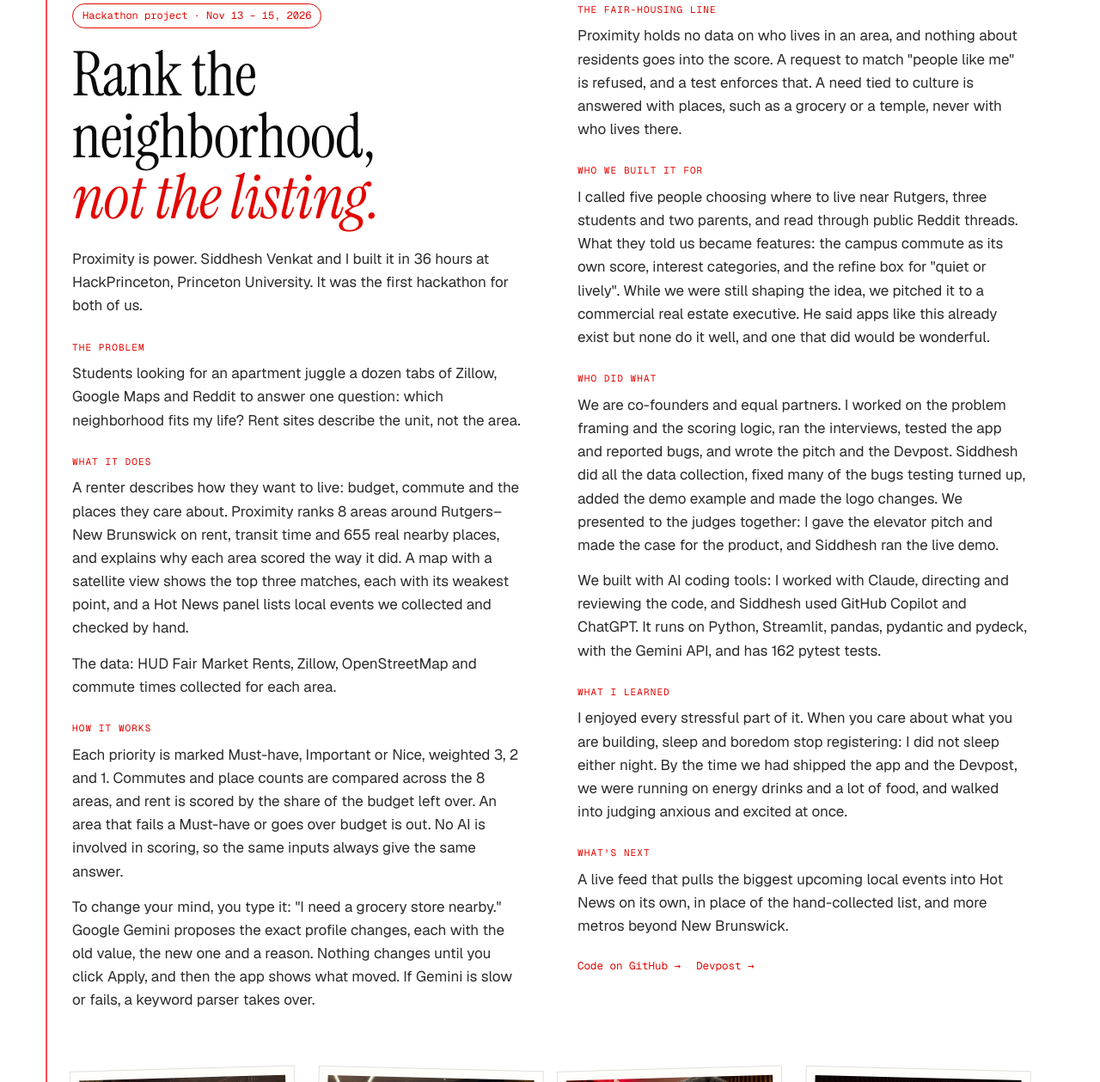
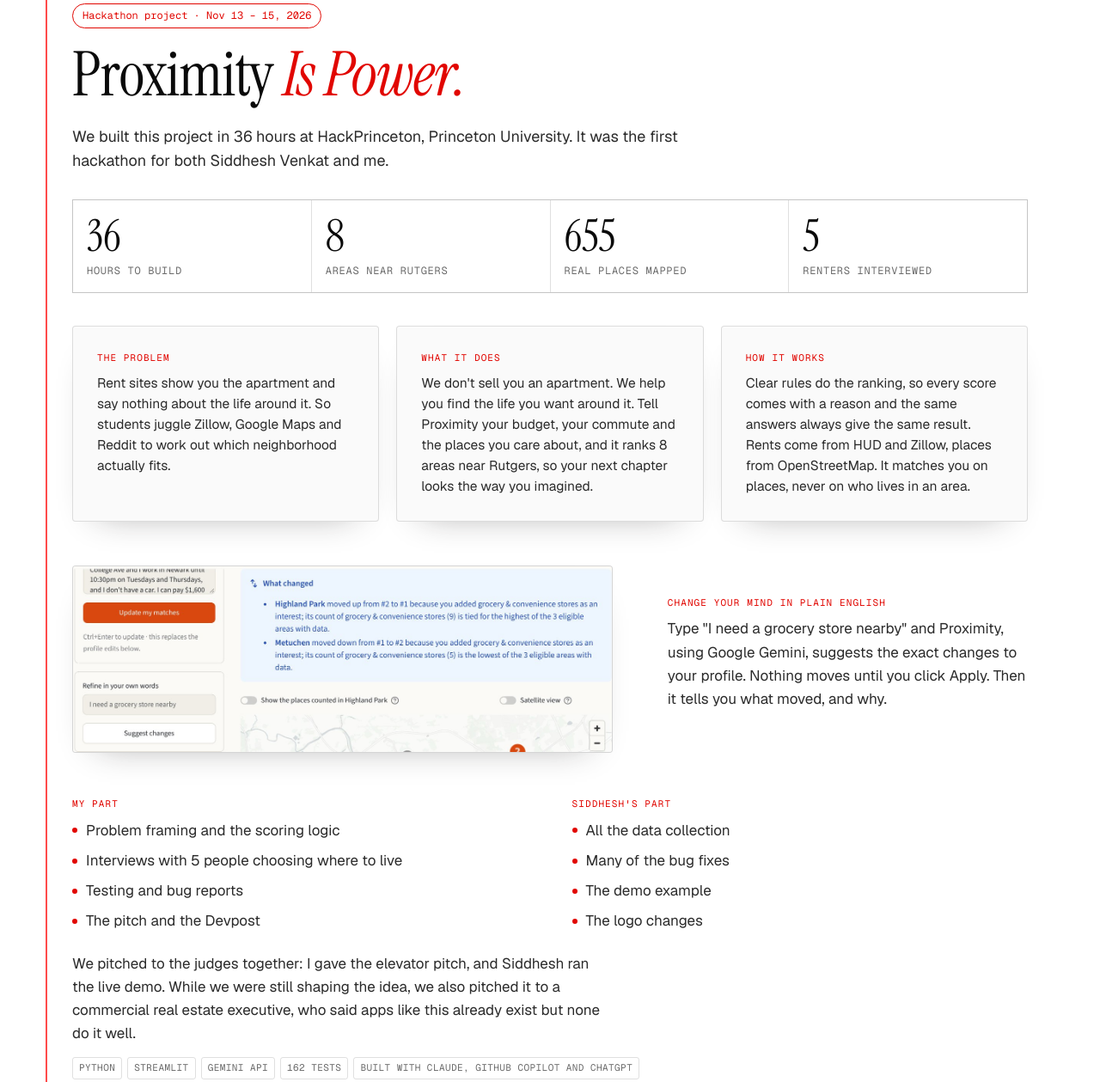
Before and after one commit to SushantElango/SushantElango.github.io, a plain HTML site: page ventures.html in a window 1280 px wide. Shown: the part 1308-2567 px from the top of the page at 86% size. Drawn offline with nearby package versions, Linux system fonts and the light colour scheme.

Commit message:
Ventures: lighter Proximity story with numbers, cards and a second screenshot
Co-Authored-By: Claude Opus 5.5 <noreply@anthropic.com>

```diff
--- a/assets/site.css
+++ b/assets/site.css
@@ -847,8 +847,8 @@ html[data-palette="mono"] #thread .thread-start { fill: #ffffff; }
 .ph.band[data-slot="proximity"] { height: auto; aspect-ratio: 16 / 10; max-height: 720px; }
 .ph.band[data-slot="proximity"] img { object-fit: contain; object-position: 50% 0; filter: none; }
 /* small headings inside a long story: Problem, What it does, How it works and so on */
-.prose h3.sub { font-family: var(--mono); font-weight: 400; font-size: 11px; letter-spacing: .1em; text-transform: uppercase; color: var(--thread); margin: 26px 0 8px; }
-.prose > h3.sub:first-child { margin-top: 0; }
+h3.sub { font-family: var(--mono); font-weight: 400; font-size: 11px; letter-spacing: .1em; text-transform: uppercase; color: var(--thread); margin: 26px 0 8px; }
+.prose > h3.sub:first-child, .card > h3.sub:first-child, .duo h3.sub:first-child { margin-top: 0; }
 /* the newest project spans the whole row so the four below stay paired */
 .proj-grid .proj.wide { grid-column: 1 / -1; }
 /* more than one link under a card or a story */
@@ -859,3 +859,24 @@ html[data-palette="mono"] #thread .thread-start { fill: #ffffff; }
 .hp-photos .hp-portrait img { object-position: 50% 25%; }
 @media (max-width: 960px) { .hp-photos { grid-template-columns: repeat(2, minmax(0, 1fr)); } } @media (max-width: 560px) { .hp-photos { grid-template-columns: minmax(0, 1fr); gap: 20px; } }
 @media (prefers-reduced-motion: reduce) { .hp-photos .polaroid { transform: none; } }
+
+/* Proximity story, laid out to scan: intro, four numbers, three cards, the refine screenshot, who did what */
+.px-intro { max-width: 720px; }
+.px-intro h2 { margin-top: 18px; }
+.px-intro p { margin-top: 14px; font-size: 18px; color: var(--ink-2); }
+.stats.four { grid-template-columns: repeat(4, 1fr); margin: 30px 0 clamp(26px, 3vw, 40px); }
+.px-cards { display: grid; grid-template-columns: repeat(3, minmax(0, 1fr)); gap: 20px; }
+.px-cards .card p { color: var(--ink-2); font-size: 15.5px; line-height: 1.55; }
+.px-refine { margin-top: clamp(34px, 4vw, 56px); align-items: center; }
+.px-shot { border: 1px solid var(--rule); border-radius: 4px; box-shadow: 0 18px 40px -30px rgba(22,21,19,.45); }
+.px-shot img { height: auto; filter: none; }
+.duo { display: grid; grid-template-columns: repeat(2, minmax(0, 1fr)); gap: clamp(24px, 4vw, 64px); margin-top: clamp(34px, 4vw, 56px); }
+.duo p { color: var(--ink-2); }
+.px-list { list-style: none; display: grid; gap: 8px; }
+.px-list li { padding-left: 16px; position: relative; color: var(--ink-2); }
+.px-list li::before { content: ""; position: absolute; left: 0; top: .62em; width: 6px; height: 6px; border-radius: 50%; background: var(--thread); }
+.px-wide { max-width: 860px; margin-top: 22px; }
+.px-wide .tags { margin-top: 14px; }
+@media (max-width: 860px) { .stats.four { grid-template-columns: repeat(2, 1fr); } .px-cards { grid-template-columns: minmax(0, 1fr); } }
+@media (max-width: 640px) { .duo { grid-template-columns: minmax(0, 1fr); } }.px-refine { grid-template-columns: 1.5fr 1fr; }
+@media (max-width: 860px) { .px-refine { grid-template-columns: minmax(0, 1fr); } }
--- a/ventures.html
+++ b/ventures.html
@@ -55,32 +55,60 @@
   <section class="chapter" id="proximity" data-anchor="left">
     <div class="ch-head"><span class="num">01</span><span class="label">Proximity · HackPrinceton Fall 2026</span><span class="rule"></span></div>
     <figure class="ph band real reveal" data-slot="proximity"><img src="assets/photos/ventures/proximity-results.jpg" alt="The Proximity results screen: a renter's profile on the left, a map of eight areas around New Brunswick with the top three matches numbered, and a card for the first match, Metuchen, listing why it matched and its main compromise" loading="lazy"><figcaption>The results screen, with the demo example loaded</figcaption></figure>
-    <div class="cols">
+    <div class="px-intro reveal">
+      <span class="badge-now">Hackathon project · Nov 13 – 15, 2026</span>
+      <h2>Proximity <em>Is Power.</em></h2>
+      <p>We built this project in 36 hours at HackPrinceton, Princeton University. It was the first hackathon for both Siddhesh Venkat and me.</p>
+    </div>
+    <div class="stats four reveal">
+      <div class="stat"><div class="n"><span data-count="36">36</span></div><span class="label">Hours to build</span></div>
+      <div class="stat"><div class="n"><span data-count="8">8</span></div><span class="label">Areas near Rutgers</span></div>
+      <div class="stat"><div class="n"><span data-count="655">655</span></div><span class="label">Real places mapped</span></div>
+      <div class="stat"><div class="n"><span data-count="5">5</span></div><span class="label">Renters interviewed</span></div>
+    </div>
+    <div class="px-cards">
+      <div class="card reveal">
+        <h3 class="sub">The problem</h3>
+        <p>Rent sites show you the apartment and say nothing about the life around it. So students juggle Zillow, Google Maps and Reddit to work out which neighborhood actually fits.</p>
+      </div>
+      <div class="card reveal">
+        <h3 class="sub">What it does</h3>
+        <p>We don't sell you an apartment. We help you find the life you want around it. Tell Proximity your budget, your commute and the places you care about, and it ranks 8 areas near Rutgers, so your next chapter looks the way you imagined.</p>
+      </div>
+      <div class="card reveal">
+        <h3 class="sub">How it works</h3>
+        <p>Clear rules do the ranking, so every score comes with a reason and the same answers always give the same result. Rents come from HUD and Zillow, places from OpenStreetMap. It matches you on places, never on who lives in an area.</p>
+      </div>
+    </div>
+    <div class="cols px-refine">
+      <figure class="ph px-shot real reveal"><img src="assets/photos/ventures/proximity-refine.jpg" alt="Proximity's refine box with the request &quot;I need a grocery store nearby&quot;, beside a What changed note explaining that Highland Park moved up to first place because of its grocery stores" loading="lazy"></figure>
       <div class="prose reveal">
-        <span class="badge-now">Hackathon project · Nov 13 – 15, 2026</span>
-        <h2 style="margin-top:18px">Rank the neighborhood, <em>not the listing.</em></h2>
-        <p>Proximity is power. Siddhesh Venkat and I built it in 36 hours at HackPrinceton, Princeton University. It was the first hackathon for both of us.</p>
-        <h3 class="sub">The problem</h3>
-        <p>Students looking for an apartment juggle a dozen tabs of Zillow, Google Maps and Reddit to answer one question: which neighborhood fits my life? Rent sites describe the unit, not the area.</p>
-        <h3 class="sub">What it does</h3>
-        <p>A renter describes how they want to live: budget, commute and the places they care about. Proximity ranks 8 areas around Rutgers–New Brunswick on rent, transit time and 655 real nearby places, and explains why each area scored the way it did. A map with a satellite view shows the top three matches, each with its weakest point, and a Hot News panel lists local events we collected and checked by hand.</p>
-        <p>The data: HUD Fair Market Rents, Zillow, OpenStreetMap and commute times collected for each area.</p>
-        <h3 class="sub">How it works</h3>
-        <p>Each priority is marked Must-have, Important or Nice, weighted 3, 2 and 1. Commutes and place counts are compared across the 8 areas, and rent is scored by the share of the budget left over. An area that fails a Must-have or goes over budget is out. No AI is involved in scoring, so the same inputs always give the same answer.</p>
-        <p>To change your mind, you type it: "I need a grocery store nearby." Google Gemini proposes the exact profile changes, each with the old value, the new one and a reason. Nothing changes until you click Apply, and then the app shows what moved. If Gemini is slow or fails, a keyword parser takes over.</p>
+        <h3 class="sub">Change your mind in plain English</h3>
+        <p>Type "I need a grocery store nearby" and Proximity, using Google Gemini, suggests the exact changes to your profile. Nothing moves until you click Apply. Then it tells you what moved, and why.</p>
       </div>
-      <div class="prose reveal">
-        <h3 class="sub">The fair-housing line</h3>
-        <p>Proximity holds no data on who lives in an area, and nothing about residents goes into the score. A request to match "people like me" is refused, and a test enforces that. A need tied to culture is answered with places, such as a grocery or a temple, never with who lives there.</p>
-        <h3 class="sub">Who we built it for</h3>
-        <p>I called five people choosing where to live near Rutgers, three students and two parents, and read through public Reddit threads. What they told us became features: the campus commute as its own score, interest categories, and the refine box for "quiet or lively". While we were still shaping the idea, we pitched it to a commercial real estate executive. He said apps like this already exist but none do it well, and one that did would be wonderful.</p>
-        <h3 class="sub">Who did what</h3>
-        <p>We are co-founders and equal partners. I worked on the problem framing and the scoring logic, ran the interviews, tested the app and reported bugs, and wrote the pitch and the Devpost. Siddhesh did all the data collection, fixed many of the bugs testing turned up, added the demo example and made the logo changes. We presented to the judges together: I gave the elevator pitch and made the case for the product, and Siddhesh ran the live demo.</p>
-        <p>We built with AI coding tools: I worked with Claude, directing and reviewing the code, and Siddhesh used GitHub Copilot and ChatGPT. It runs on Python, Streamlit, pandas, pydantic and pydeck, with the Gemini API, and has 162 pytest tests.</p>
+    </div>
+    <div class="duo reveal">
+      <div>
+        <h3 class="sub">My part</h3>
+        <ul class="px-list"><li>Problem framing and the scoring logic</li><li>Interviews with 5 people choosing where to live</li><li>Testing and bug reports</li><li>The pitch and the Devpost</li></ul>
+      </div>
+      <div>
+        <h3 class="sub">Siddhesh's part</h3>
+        <ul class="px-list"><li>All the data collection</li><li>Many of the bug fixes</li><li>The demo example</li><li>The logo changes</li></ul>
+      </div>
+    </div>
+    <div class="prose px-wide reveal">
+      <p>We pitched to the judges together: I gave the elevator pitch, and Siddhesh ran the live demo. While we were still shaping the idea, we also pitched it to a commercial real estate executive, who said apps like this already exist but none do it well.</p>
+      <ul class="tags"><li>Python</li><li>Streamlit</li><li>Gemini API</li><li>162 tests</li><li>Built with Claude, GitHub Copilot and ChatGPT</li></ul>
+    </div>
+    <div class="duo reveal">
+      <div>
         <h3 class="sub">What I learned</h3>
-        <p>I enjoyed every stressful part of it. When you care about what you are building, sleep and boredom stop registering: I did not sleep either night. By the time we had shipped the app and the Devpost, we were running on energy drinks and a lot of food, and walked into judging anxious and excited at once.</p>
+        <p>I didn't sleep either night, and I loved every stressful part of it. When you care about what you're building, sleep and boredom stop registering. We walked into judging on energy drinks, anxious and excited at once.</p>
+      </div>
+      <div>
         <h3 class="sub">What's next</h3>
-        <p>A live feed that pulls the biggest upcoming local events into Hot News on its own, in place of the hand-collected list, and more metros beyond New Brunswick.</p>
+        <p>A live feed that pulls the biggest local events into the app on its own, and more cities beyond New Brunswick.</p>
         <p class="proj-links"><a href="https://github.com/SushantElango/proximity" target="_blank" rel="noopener">Code on GitHub &rarr;</a><a href="https://devpost.com/software/proximity-dhovlu" target="_blank" rel="noopener">Devpost &rarr;</a></p>
       </div>
     </div>
```
Also changed, not shown: assets/photos/ventures/proximity-refine.jpg (added).
